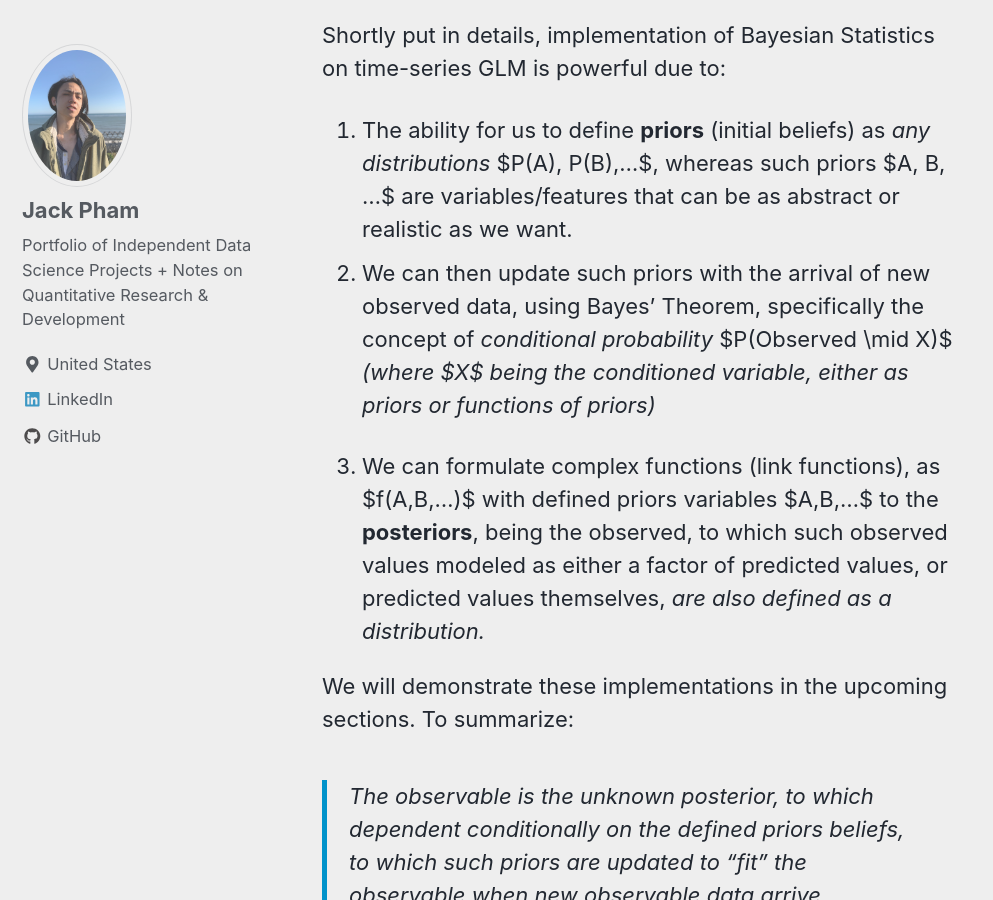
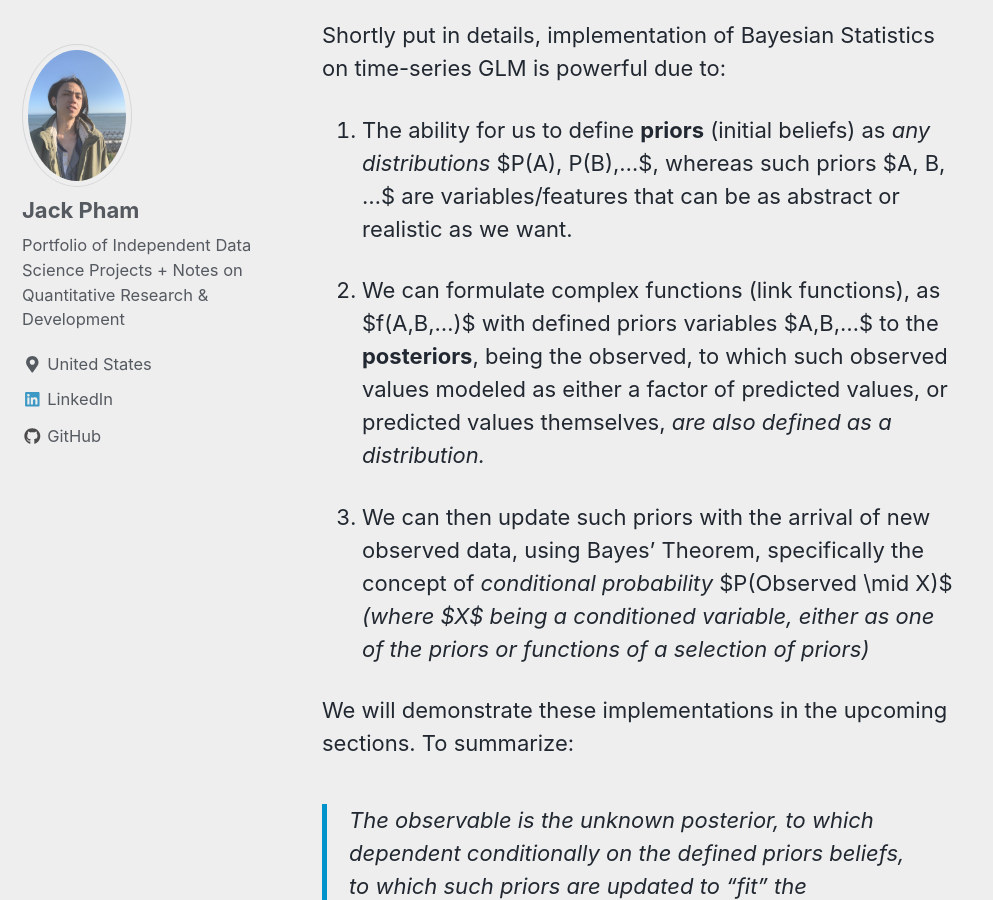
Before and after one commit to jp-quant/jp-quant.github.io, a Jekyll site: the page built from _posts/2020-09-01-fbprophet_bayesian_glm.md, in a window 1280 px wide and 900 px high, scrolled down 5250 px. Shown: the whole window, without its empty margins (0-993 px from the left). Built offline with Jekyll 4.4.1, drawn with Linux system fonts in a browser that asks for light colours; nearby versions of some CDN libraries.

Commit message:
_posts/2020-09-01-fbprophet_bayesian_glm.md updated from https://stackedit.io/

```diff
--- a/_posts/2020-09-01-fbprophet_bayesian_glm.md
+++ b/_posts/2020-09-01-fbprophet_bayesian_glm.md
@@ -84,9 +84,10 @@ Recalling from above:
 Shortly put in details, implementation of Bayesian Statistics on time-series GLM is powerful due to:
 
 1. The ability for us to define **priors** (initial beliefs) as *any distributions* $P(A), P(B),...$, whereas such priors $A, B, ...$ are variables/features that can be as abstract or realistic as we want.
-2. We can then update such priors with the arrival of new observed data, using Bayes' Theorem, specifically the concept of *conditional probability* $P(Observed \mid X)$ *(where $X$ being the conditioned variable, either as priors or functions of priors)*
 
-3. We can formulate complex functions (link functions), as $f(A,B,...)$ with defined priors variables $A,B,...$ to the **posteriors**, being the observed, to which such observed values modeled as either a factor of predicted values, or predicted values themselves, *are also defined as a distribution.*
+2. We can formulate complex functions (link functions), as $f(A,B,...)$ with defined priors variables $A,B,...$ to the **posteriors**, being the observed, to which such observed values modeled as either a factor of predicted values, or predicted values themselves, *are also defined as a distribution.*
+
+3. We can then update such priors with the arrival of new observed data, using Bayes' Theorem, specifically the concept of *conditional probability* $P(Observed \mid X)$ *(where $X$ being a conditioned variable, either as one of the priors or functions of a selection of priors)*
 
 We will demonstrate these implementations in the upcoming sections.
 To summarize:
```
Also changed, not shown: other parts of _posts/2020-09-01-fbprophet_bayesian_glm.md (+3 -3 lines).
